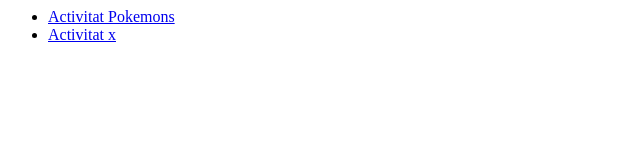
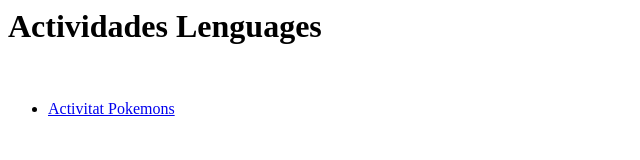
Before and after one commit to RFerrerIesEstacio/HTML-CSS-Semi, a plain HTML site: page index.html in a window 1280 px wide. Shown: the whole page, without its empty margins (0-640 px from the left). Drawn offline with Linux system fonts and the light colour scheme.

Commit message:
Remove example

```diff
--- a/index.html
+++ b/index.html
@@ -1,4 +1,8 @@
+
+<h1>Actividades Lenguages</h1>
+
+<br>
+
 <ul>
     <li><a href="./Activitat Pokemons/">Activitat Pokemons</a></li>
-    <li><a href="./Activitat x/">Activitat x</a></li>
 </ul>
```
